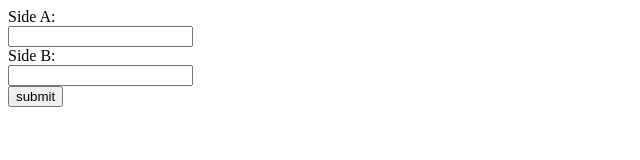
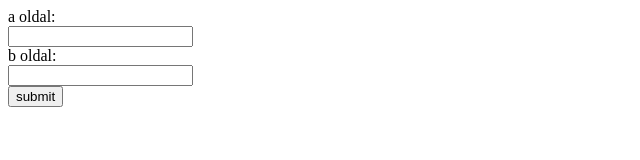
Before and after one commit to CsontosRoland1/web, a plain HTML site: page pita.html in a window 1280 px wide. Shown: the full height of the page, 0-640 px from the left. Drawn offline with Linux system fonts and the light colour scheme.

Commit message:
Update pita.html

```diff
--- a/pita.html
+++ b/pita.html
@@ -8,9 +8,9 @@
 </head>
 <body>
 
-    <label id="aLabel">Side A:</label><br>
+    <label id="aLabel">a oldal:</label><br>
     <input type="text" id="aTextBox"><br>
-    <label id="bLabel">Side B:</label><br>
+    <label id="bLabel">b oldal:</label><br>
     <input type="text" id="bTextBox"><br>
     <button type="button" id="submitButton">submit</button><br>
     <label id="cLabel"></label><br>
```
